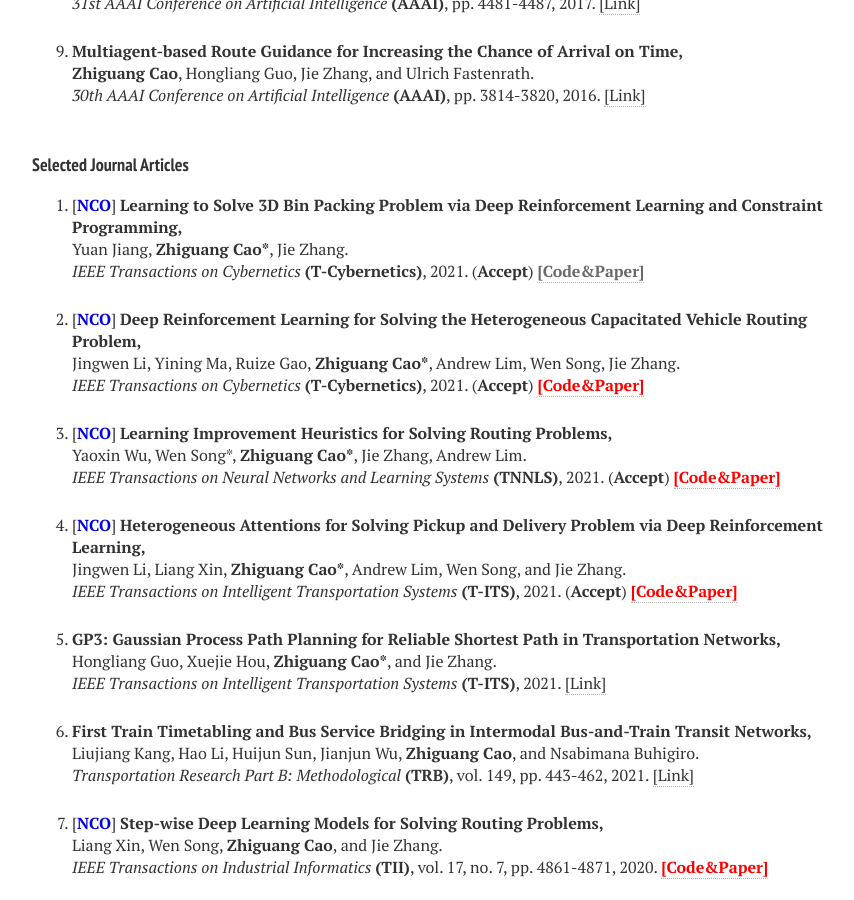
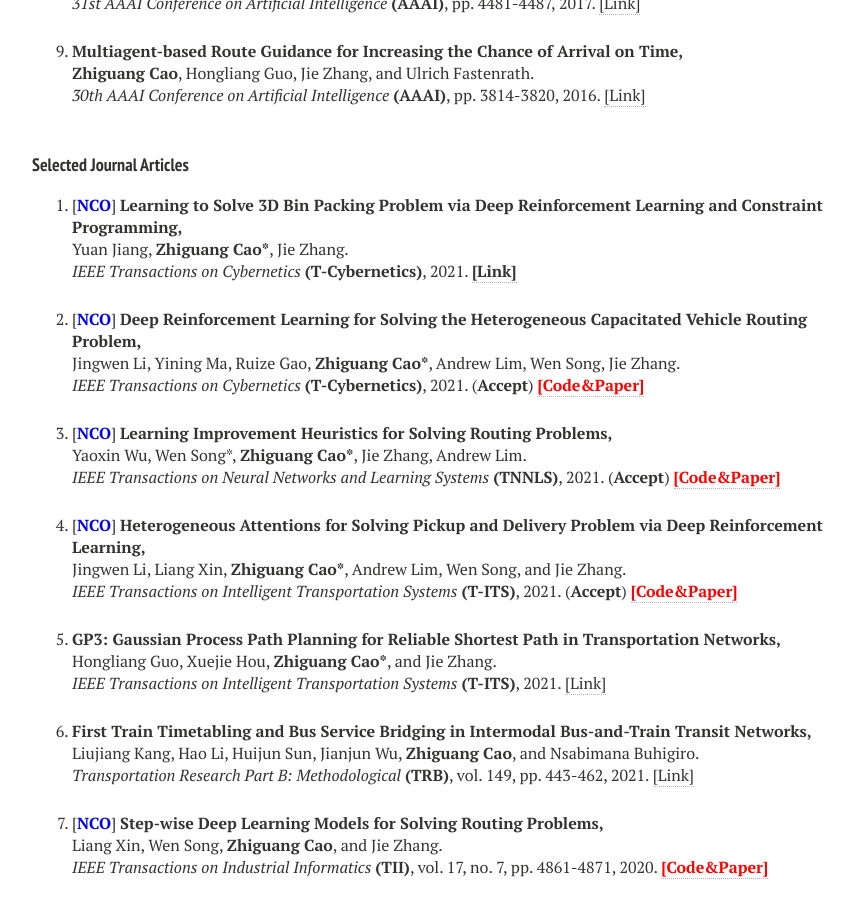
Before and after one commit to zhiguangcaosg/zhiguangcaosg.github.io, a Jekyll site: the page built from publications.md, in a window 1280 px wide and 900 px high, scrolled down 981 px. Shown: the whole window, without its empty margins (288-1142 px from the left). Built offline with Jekyll 4.4.1, drawn with Linux system fonts in a browser that asks for light colours; nearby versions of some CDN libraries.

Commit message:
Update publications.html

```diff
--- a/_layouts/publications.html
+++ b/_layouts/publications.html
@@ -235,7 +235,7 @@ div.bibtex pre { font-size: 75%; overflow: auto;  width: 100%; padding: 0em 0em;
 <p>
 [<font color="#0000E3"><b>NCO</b></font>] <b>Learning to Solve 3D Bin Packing Problem via Deep Reinforcement Learning and Constraint Programming,</b>
 <br>Yuan Jiang, <b>Zhiguang Cao*</b>, Jie Zhang.<br>
-<i>IEEE Transactions on Cybernetics</i> <b>(T-Cybernetics)</b>, 2021. (<b>Accept</b>) <a href="https://zhiguangcaosg.github.io/publications/" > <font color="#696969"><b>[Code&Paper]</b> </font></a>
+<i>IEEE Transactions on Cybernetics</i> <b>(T-Cybernetics)</b>, 2021. <a href="https://ieeexplore.ieee.org/document/9606618" > <font><b>[Link]</b> </font></a>
 </p>
 </li>
 
```
